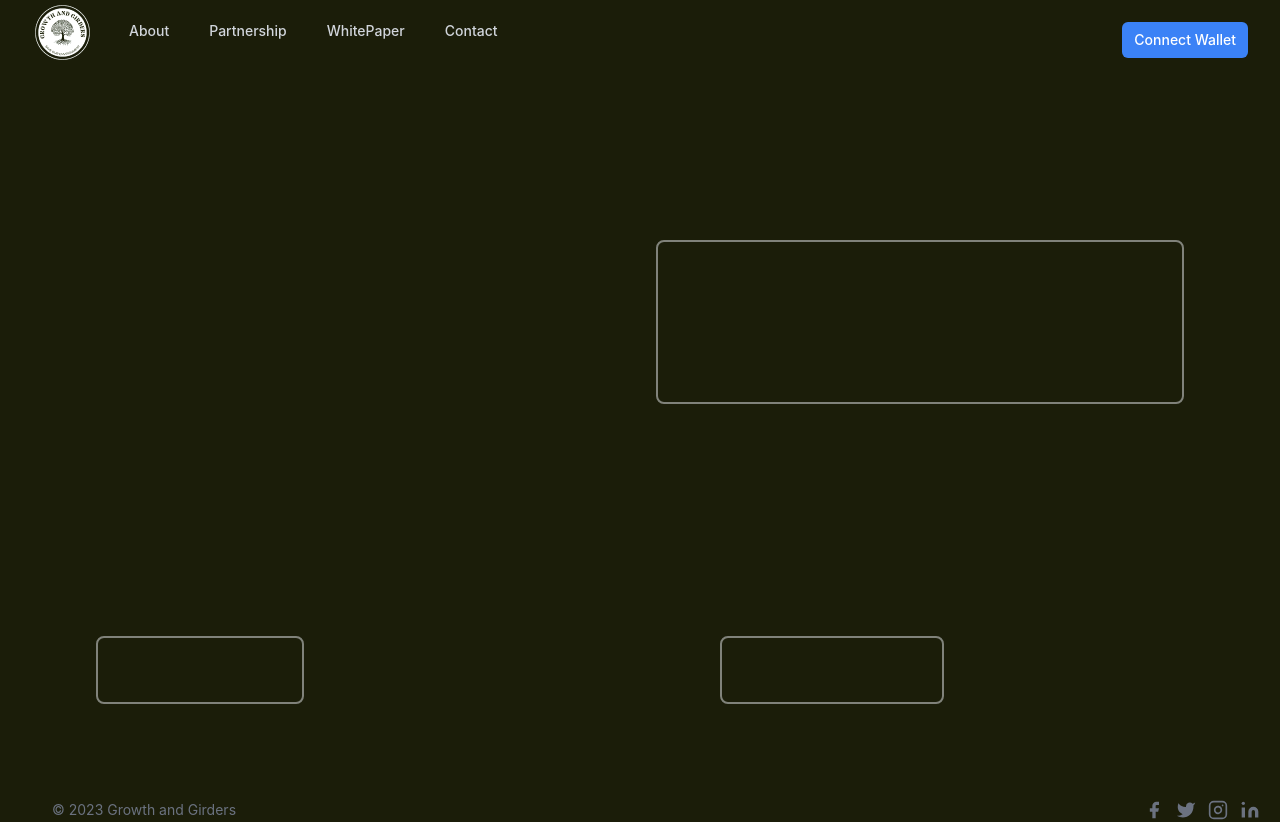
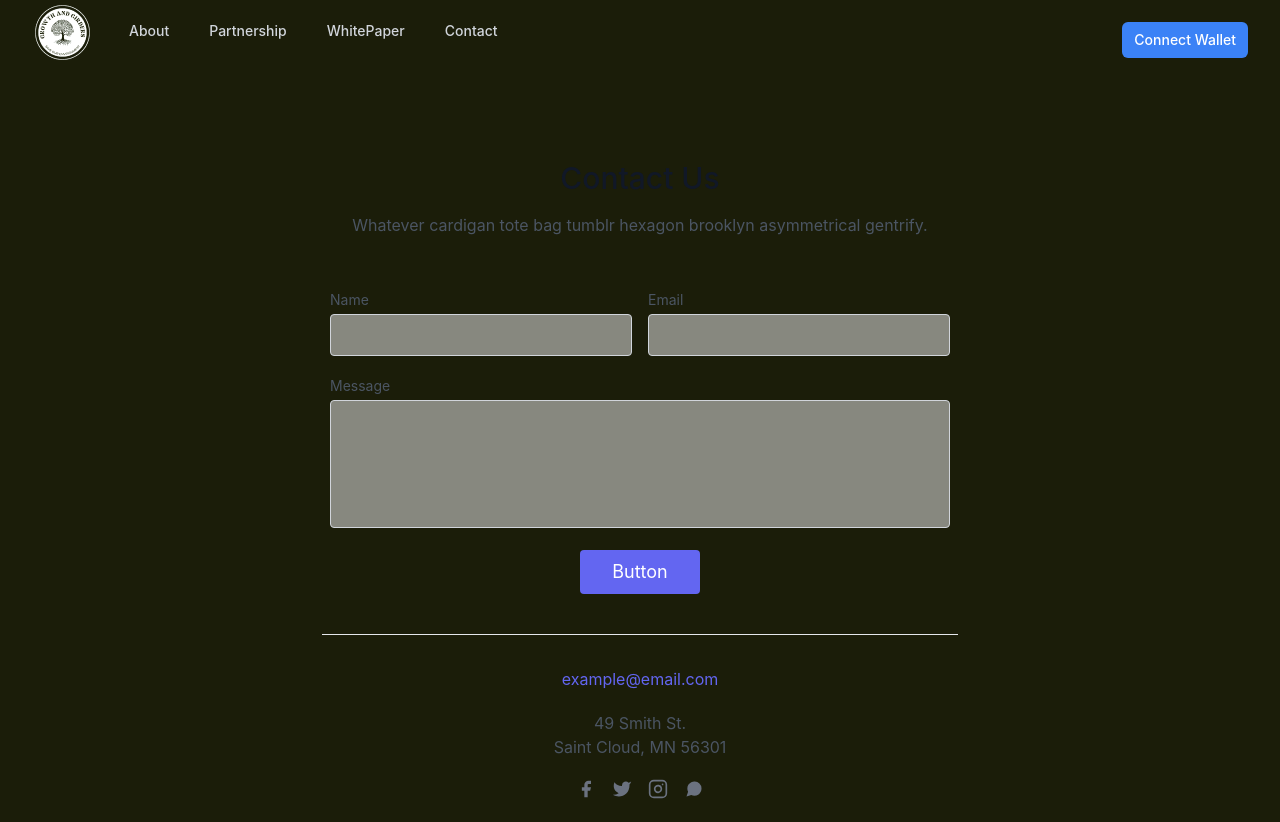
Before and after one commit to Growth-and-Girders/growth-and-girders, a React (Create React App) app: page /Mint in a window 1280 px wide. Shown: the top 822 px of the page. Built offline with nearby package versions, Linux system fonts and the light colour scheme.

Commit message:
mint page added

```diff
--- a/src/component/Gallery.jsx
+++ b/src/component/Gallery.jsx
@@ -9,10 +9,10 @@
 
 <div class="flex justify-center mt-14">
           <button class="inline-flex text-white bg-green-900 border-0 py-2 px-10 focus:outline-none hover:bg- rounded-lg text-lg transition-all duration-300">
-            Button
+          Collect
           </button>
           <button class="inline-flex text-gray-700 bg-gray-100 border-0 py-2 px-10 focus:outline-none hover:bg-gray-400 rounded-lg text-lg">
-            Button
+          Gallery
           </button>
         </div>
 
--- a/src/component/Mint.jsx
+++ b/src/component/Mint.jsx
@@ -3,41 +3,68 @@
 const Mint = () => {
   return (
     <>
-      <section className="text-gray-600 body-font">
-  <div className="container px-20 py-40 mx-auto flex flex-wrap justify-end">
-    <div className="lg:w-1/2 md:w-full p-4 ml-10">
-      <div className="flex border-2 rounded-lg border-gray-200 border-opacity-50 p-20 sm:flex-row flex-col">
-        {/* Content goes here */}
+      <section class="text-gray-600 body-font relative">
+  <div class="container px-5 py-24 mx-auto">
+    <div class="flex flex-col text-center w-full mb-12">
+      <h1 class="sm:text-3xl text-2xl font-medium title-font mb-4 text-gray-900">Contact Us</h1>
+      <p class="lg:w-2/3 mx-auto leading-relaxed text-base">Whatever cardigan tote bag tumblr hexagon brooklyn asymmetrical gentrify.</p>
+    </div>
+    <div class="lg:w-1/2 md:w-2/3 mx-auto">
+      <div class="flex flex-wrap -m-2">
+        <div class="p-2 w-1/2">
+          <div class="relative">
+            <label for="name" class="leading-7 text-sm text-gray-600">Name</label>
+            <input type="text" id="name" name="name" class="w-full bg-gray-100 bg-opacity-50 rounded border border-gray-300 focus:border-indigo-500 focus:bg-white focus:ring-2 focus:ring-indigo-200 text-base outline-none text-gray-700 py-1 px-3 leading-8 transition-colors duration-200 ease-in-out"/>
+          </div>
+        </div>
+        <div class="p-2 w-1/2">
+          <div class="relative">
+            <label for="email" class="leading-7 text-sm text-gray-600">Email</label>
+            <input type="email" id="email" name="email" class="w-full bg-gray-100 bg-opacity-50 rounded border border-gray-300 focus:border-indigo-500 focus:bg-white focus:ring-2 focus:ring-indigo-200 text-base outline-none text-gray-700 py-1 px-3 leading-8 transition-colors duration-200 ease-in-out"/>
+          </div>
+        </div>
+        <div class="p-2 w-full">
+          <div class="relative">
+            <label for="message" class="leading-7 text-sm text-gray-600">Message</label>
+            <textarea id="message" name="message" class="w-full bg-gray-100 bg-opacity-50 rounded border border-gray-300 focus:border-indigo-500 focus:bg-white focus:ring-2 focus:ring-indigo-200 h-32 text-base outline-none text-gray-700 py-1 px-3 resize-none leading-6 transition-colors duration-200 ease-in-out"></textarea>
+          </div>
+        </div>
+        <div class="p-2 w-full">
+          <button class="flex mx-auto text-white bg-indigo-500 border-0 py-2 px-8 focus:outline-none hover:bg-indigo-600 rounded text-lg">Button</button>
+        </div>
+        <div class="p-2 w-full pt-8 mt-8 border-t border-gray-200 text-center">
+          <a class="text-indigo-500">example@email.com</a>
+          <p class="leading-normal my-5">49 Smith St.
+            <br/>Saint Cloud, MN 56301
+          </p>
+          <span class="inline-flex">
+            <a class="text-gray-500">
+              <svg fill="currentColor" stroke-linecap="round" stroke-linejoin="round" stroke-width="2" class="w-5 h-5" viewBox="0 0 24 24">
+                <path d="M18 2h-3a5 5 0 00-5 5v3H7v4h3v8h4v-8h3l1-4h-4V7a1 1 0 011-1h3z"></path>
+              </svg>
+            </a>
+            <a class="ml-4 text-gray-500">
+              <svg fill="currentColor" stroke-linecap="round" stroke-linejoin="round" stroke-width="2" class="w-5 h-5" viewBox="0 0 24 24">
+                <path d="M23 3a10.9 10.9 0 01-3.14 1.53 4.48 4.48 0 00-7.86 3v1A10.66 10.66 0 013 4s-4 9 5 13a11.64 11.64 0 01-7 2c9 5 20 0 20-11.5a4.5 4.5 0 00-.08-.83A7.72 7.72 0 0023 3z"></path>
+              </svg>
+            </a>
+            <a class="ml-4 text-gray-500">
+              <svg fill="none" stroke="currentColor" stroke-linecap="round" stroke-linejoin="round" stroke-width="2" class="w-5 h-5" viewBox="0 0 24 24">
+                <rect width="20" height="20" x="2" y="2" rx="5" ry="5"></rect>
+                <path d="M16 11.37A4 4 0 1112.63 8 4 4 0 0116 11.37zm1.5-4.87h.01"></path>
+              </svg>
+            </a>
+            <a class="ml-4 text-gray-500">
+              <svg fill="currentColor" stroke-linecap="round" stroke-linejoin="round" stroke-width="2" class="w-5 h-5" viewBox="0 0 24 24">
+                <path d="M21 11.5a8.38 8.38 0 01-.9 3.8 8.5 8.5 0 01-7.6 4.7 8.38 8.38 0 01-3.8-.9L3 21l1.9-5.7a8.38 8.38 0 01-.9-3.8 8.5 8.5 0 014.7-7.6 8.38 8.38 0 013.8-.9h.5a8.48 8.48 0 018 8v.5z"></path>
+              </svg>
+            </a>
+          </span>
+        </div>
       </div>
     </div>
   </div>
 </section>
-
-<div className="flex">
-
-    <div className="container px-20 py-10 mx-auto flex flex-wrap">
-      <div className="lg:w-1/2 md:w-full p-4">
-        <div className="flex border-2 rounded-lg border-gray-200 border-opacity-50 p-8 sm:flex-row flex-col">
-          {/* Content goes here */}
-        </div>
-      </div>
-    </div>
-
-
-    <div className="container px-20 py-10 mx-auto flex flex-wrap">
-      <div className="lg:w-1/2 md:w-full p-4 pl-0"> {/* Adjusted margin to remove space */}
-        <div className="flex border-2 rounded-lg border-gray-200 border-opacity-50 p-8 sm:flex-row flex-col">
-          {/* Content goes here */}
-        </div>
-      </div>
-    </div>
-
-</div>
-
-
-
-
-
     </>
   );
 };
```
